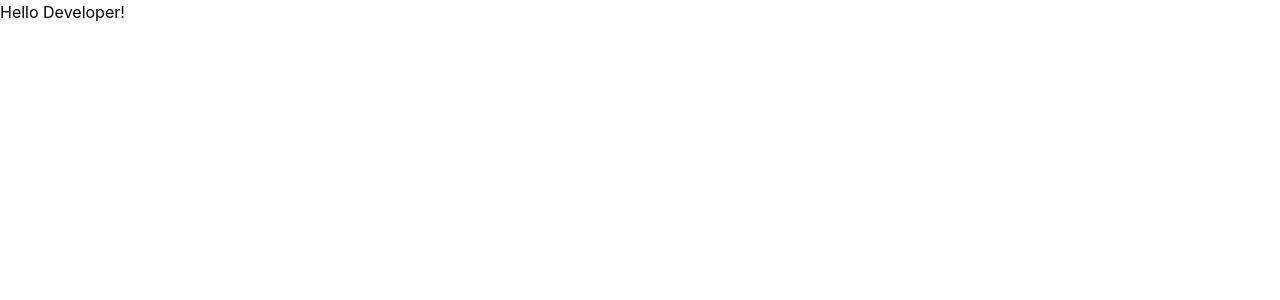
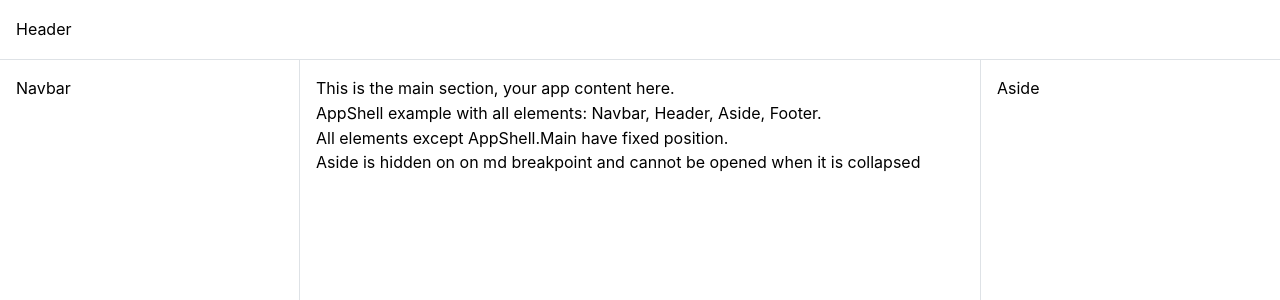
Before and after one commit to OgabekYuldoshev/form-builder-tech, a React (Vite) app: page / in a window 1280 px wide. Shown: the top 300 px of the page. Built offline with nearby package versions, Linux system fonts and the light colour scheme.

Commit message:
Refactor App component to use Mantine's AppShell for layout, including Header, Navbar, Main, and Aside sections. Wrap the application in MantineProvider for theming support.

```diff
--- a/src/app.tsx
+++ b/src/app.tsx
@@ -1,3 +1,27 @@
+import { AppShell, Group, Text } from '@mantine/core';
+
 export function App() {
-  return <div>Hello Developer!</div>;
+
+  return (
+    <AppShell
+      header={{ height: 60 }}
+      navbar={{ width: 300, breakpoint: 'md', collapsed: { mobile: true } }}
+      aside={{ width: 300, breakpoint: 'md', collapsed: { mobile: true } }}
+      padding="md"
+    >
+      <AppShell.Header>
+        <Group h="100%" px="md">
+          Header
+        </Group>
+      </AppShell.Header>
+      <AppShell.Navbar p="md">Navbar</AppShell.Navbar>
+      <AppShell.Main>
+        <Text>This is the main section, your app content here.</Text>
+        <Text>AppShell example with all elements: Navbar, Header, Aside, Footer.</Text>
+        <Text>All elements except AppShell.Main have fixed position.</Text>
+        <Text>Aside is hidden on on md breakpoint and cannot be opened when it is collapsed</Text>
+      </AppShell.Main>
+      <AppShell.Aside p="md">Aside</AppShell.Aside>
+    </AppShell>
+  );
 }
--- a/src/main.tsx
+++ b/src/main.tsx
@@ -3,9 +3,12 @@ import "./global.css";
 import { StrictMode } from "react";
 import { createRoot } from "react-dom/client";
 import { App } from "./app";
+import { MantineProvider } from "@mantine/core";
 
 createRoot(document.getElementById("root") as HTMLElement).render(
   <StrictMode>
+    <MantineProvider>
     <App />
+    </MantineProvider>
   </StrictMode>
 );
```
